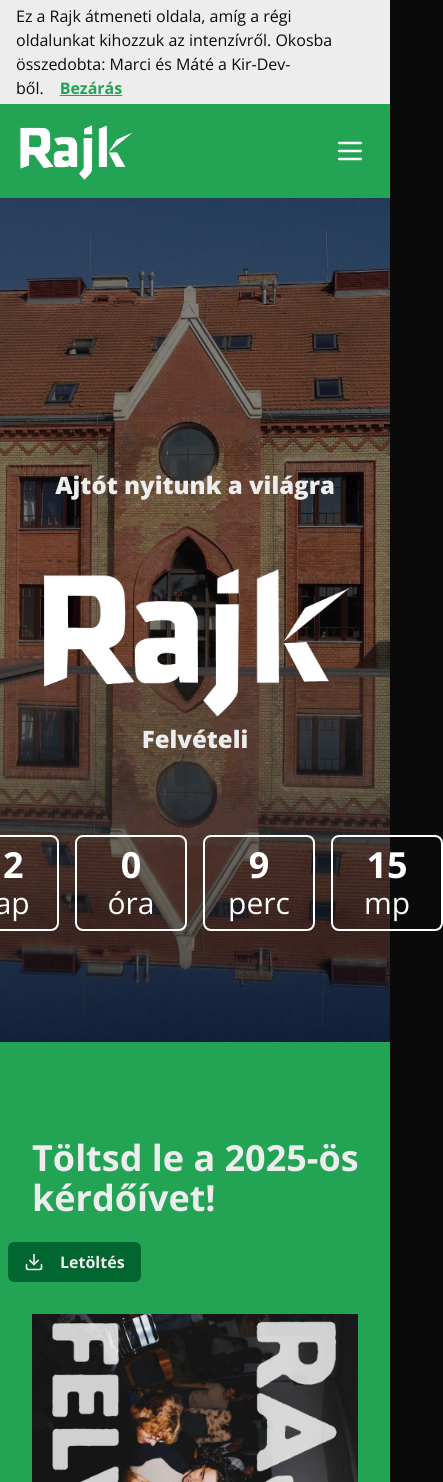
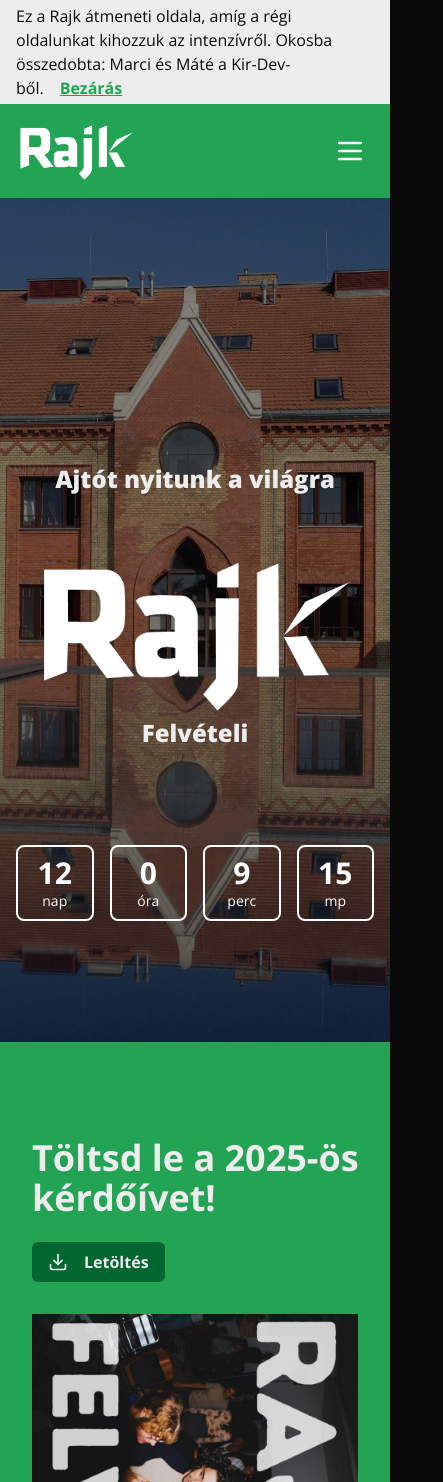
Before and after one commit to kir-dev/rajk, a Next.js app: page /felveteli in a window 390 px wide. Shown: the top 1482 px of the page, 443 px wide, since content can reach past the window. Built offline with nearby package versions, Linux system fonts and the light colour scheme.

Commit message:
design updtes

```diff
--- a/src/app/(app)/(default-layout)/felveteli/page.tsx
+++ b/src/app/(app)/(default-layout)/felveteli/page.tsx
@@ -38,7 +38,7 @@
                         <div className="flex flex-col md:self-end md:items-end">
                             <p className="text-4xl md:text-5xl xl:text-6xl mx-8 lg:w-1/2 md:text-right font-bold mr-2 mb-4">Töltsd
                                 le a 2025-ös kérdőívet!</p>
-                            <ActionButton className="bg-green-800" onClick={() => setEmailReg(true)}>
+                            <ActionButton className="max-md:mx-8 max-md:justify-center m-2 font-bold text-foreground py-2 px-4 rounded-md h-fit flex gap-2 items-center hover:bg-green-700 duration-100 inline-flex bg-green-800" onClick={() => setEmailReg(true)}>
                                 <Download className="mr-2" size={20}/>
                                 Letöltés
                             </ActionButton>
@@ -88,22 +88,22 @@
                         <div className="fixed inset-0 flex items-center justify-center z-30">
                             <div className="bg-white p-8 rounded-lg shadow-lg w-full max-w-md">
                                 <h2 className="text-2xl font-bold mb-4">Email cím megadása</h2>
-                                <p className="mb-4">Kérlek add meg az email címedet a letöltéshez, hogy a jövőben
-                                    fel tudjuk venni veled a kapcsolatot</p>
+                                <p className="mb-4">Kérjük add meg az email címedet a letöltéshez, hogy a jövőben
+                                    fel tudjuk venni veled a kapcsolatot!</p>
                                 <input type="text" placeholder="Email cím"
                                        className="border border-gray-300 p-2 rounded w-full mb-4"
                                        onChange={(e) => setEmail(e.target.value)}
                                 />
-                                <div className="flex flex-row w-full">
+                                <div className="flex flex-row w-full gap-2">
                                     <a
                                         href="/2025_Rajk-kerdoiv.docx"
                                         download
-                                        className="max-md:mx-8 max-md:justify-center m-2 font-bold text-foreground py-2 px-4 rounded-md h-fit flex gap-2 items-center hover:bg-green-700 duration-100 inline-flex bg-green-800"
+                                        className="max-md:mx-8 max-md:justify-center font-bold text-foreground py-2 px-4 rounded-md h-fit flex gap-2 items-center hover:bg-green-700 duration-100 inline-flex bg-green-800"
                                         onClick={handleEmailReg}
                                     >
-                                        Küldés
+                                        Letöltés
                                     </a>
-                                    <button className='m-2 font-bold text-black py-2 px-4 rounded-md h-fit flex gap-2 items-center hover:bg-gray-400 bg-gray-300 duration-100' onClick={() => setEmailReg(false)}>
+                                    <button className='font-bold text-black py-2 px-4 rounded-md h-fit flex gap-2 items-center hover:bg-gray-400 bg-gray-300 duration-100' onClick={() => setEmailReg(false)}>
                                         Bezárás
                                     </button>
                                 </div>
--- a/src/components/countDown.tsx
+++ b/src/components/countDown.tsx
@@ -20,7 +20,7 @@
     }
 
     return (
-        <div className={cn("text-white text-3xl flex gap-4 font-bold", className)}>
+        <div className={cn("text-white w-full flex justify-center p-4 gap-4 font-bold", className)}>
             <CountdownElement value={timeLeft.days} label="nap" />
             <CountdownElement value={timeLeft.hours} label="óra" />
             <CountdownElement value={timeLeft.minutes} label="perc" />
@@ -32,7 +32,7 @@
 function CountdownElement({ value, label }: { value: number, label: string }) {
     return (
         <div className={`flex flex-col items-center border-2 p-2 rounded-lg w-28`}>
-            <span className="text-4xl md:text-7xl">{value}</span> <span className="md:text-2xl font-normal">{label}</span>
+            <span className="text-3xl md:text-7xl">{value}</span> <span className="text-sm md:text-2xl font-normal">{label}</span>
         </div>
     )
 }
```
